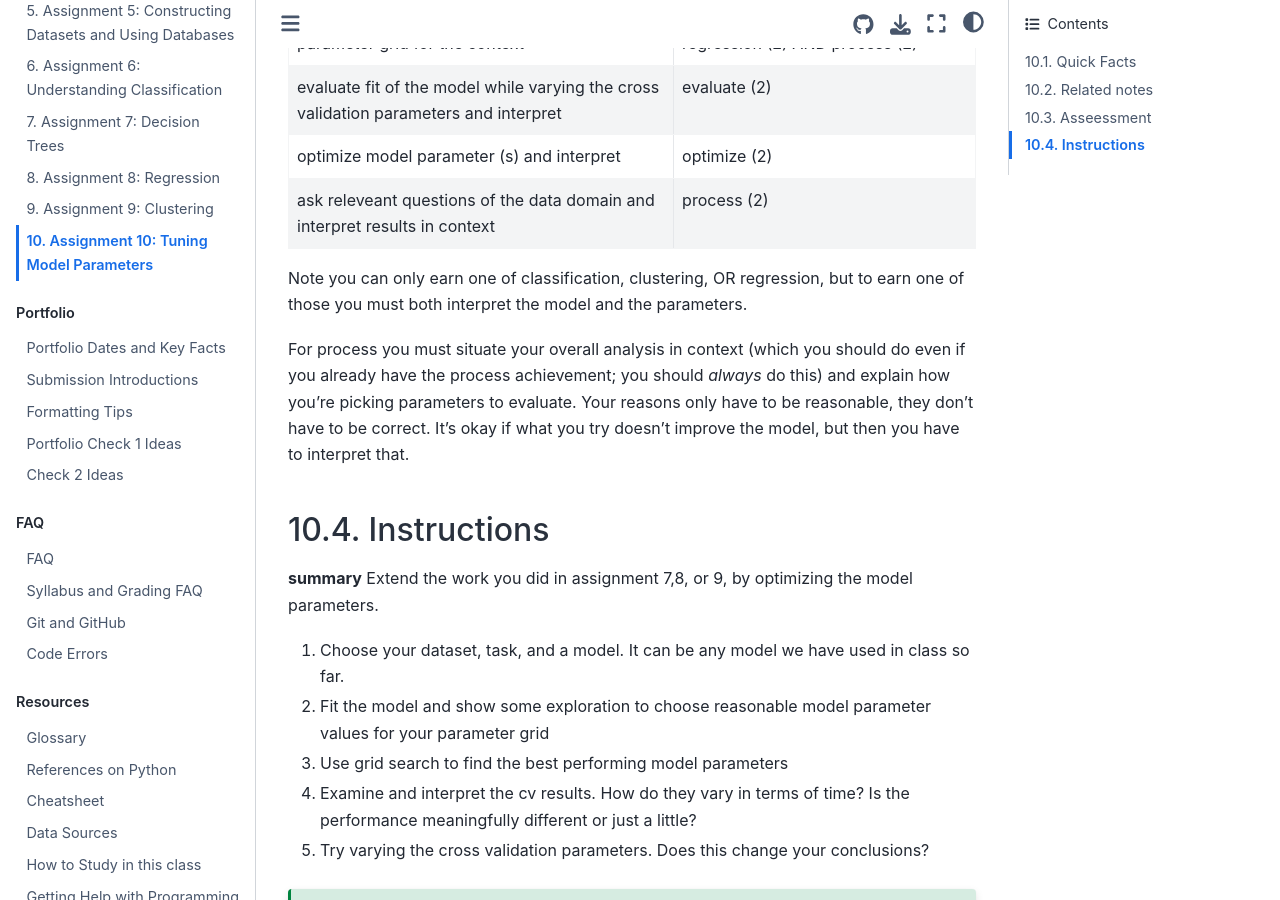
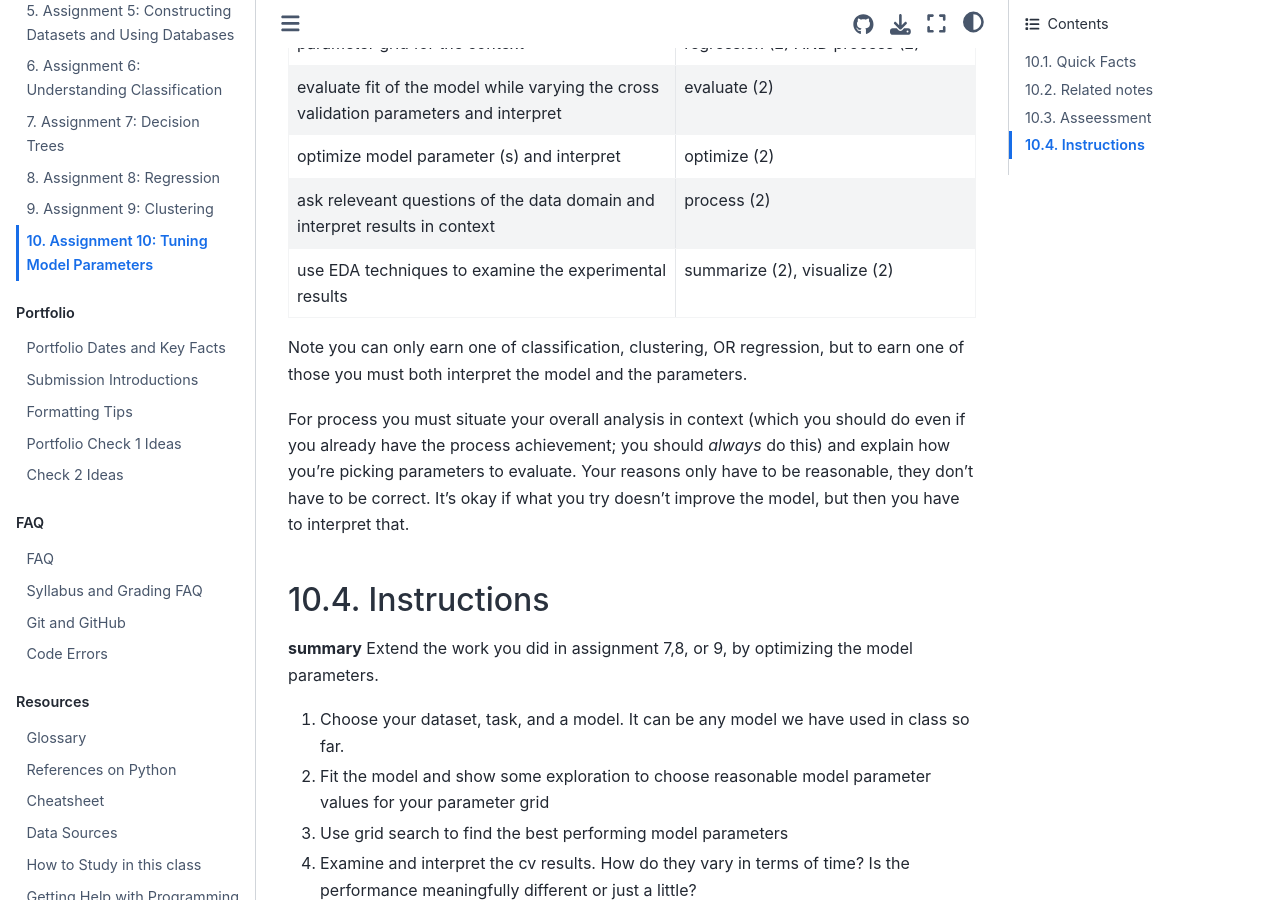
Before and after one commit to rhodyprog4ds/BrownFall21, a Jupyter Book: the page built from assignments/10-optimize.md, in a window 1280 px wide and 900 px high, scrolled down 732 px. Built offline with Jupyter Book 1.0.4 settings and Sphinx 7.4.7 and the Sphinx Book theme 1.1.4, drawn with Linux system fonts in a browser that asks for light colours; pages that are not in the unit, such as notebooks, are missing from menus.

Commit message:
note summarize and visualize are still eligible

````diff
--- a/assignments/10-optimize.md
+++ b/assignments/10-optimize.md
@@ -31,6 +31,8 @@ substitutions:
   - optimize (2)
 * - ask releveant questions of the data domain and interpret results in context
   - process (2)
+* - use EDA techniques to examine the experimental results
+  - summarize (2), visualize (2)
 ```
 
 
````
